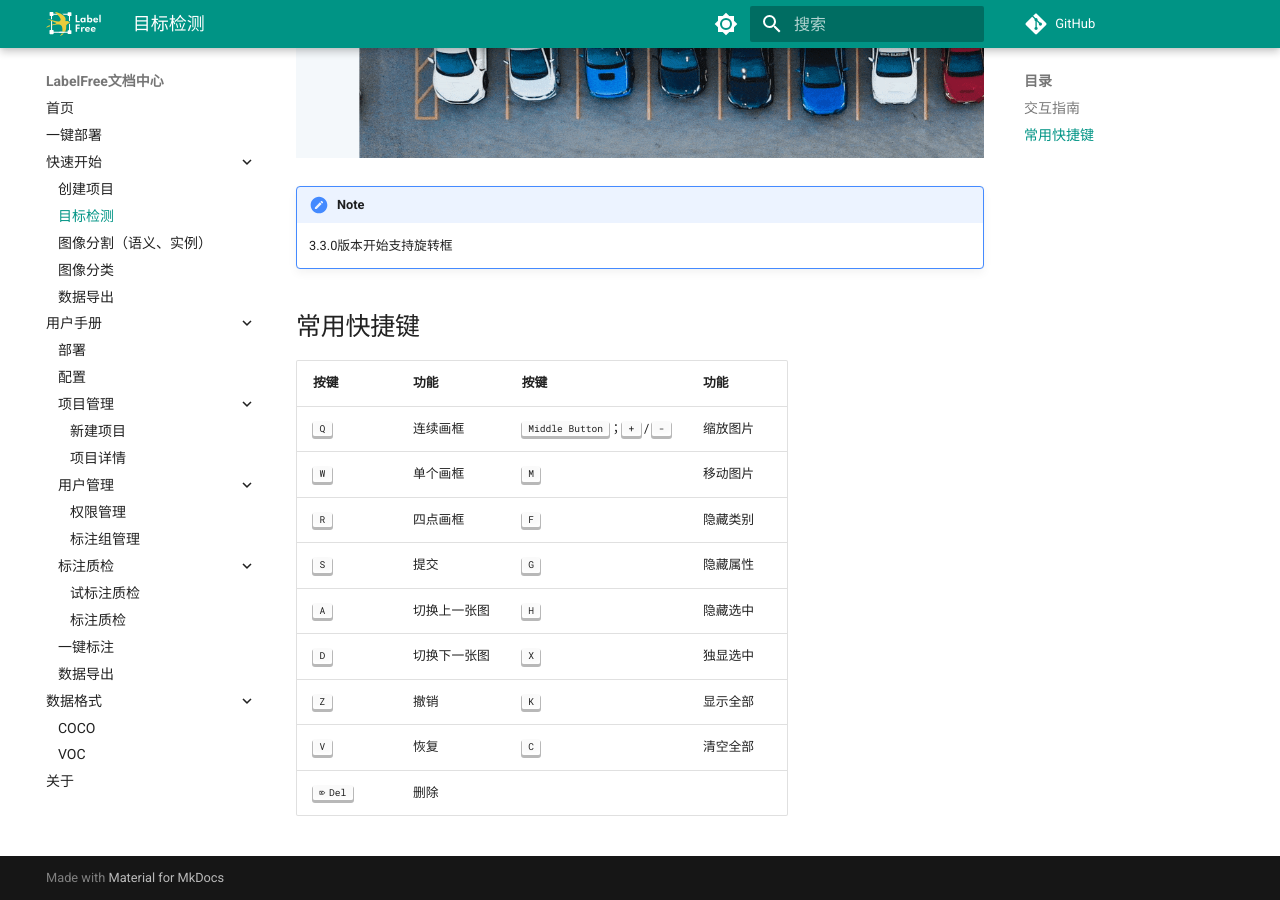
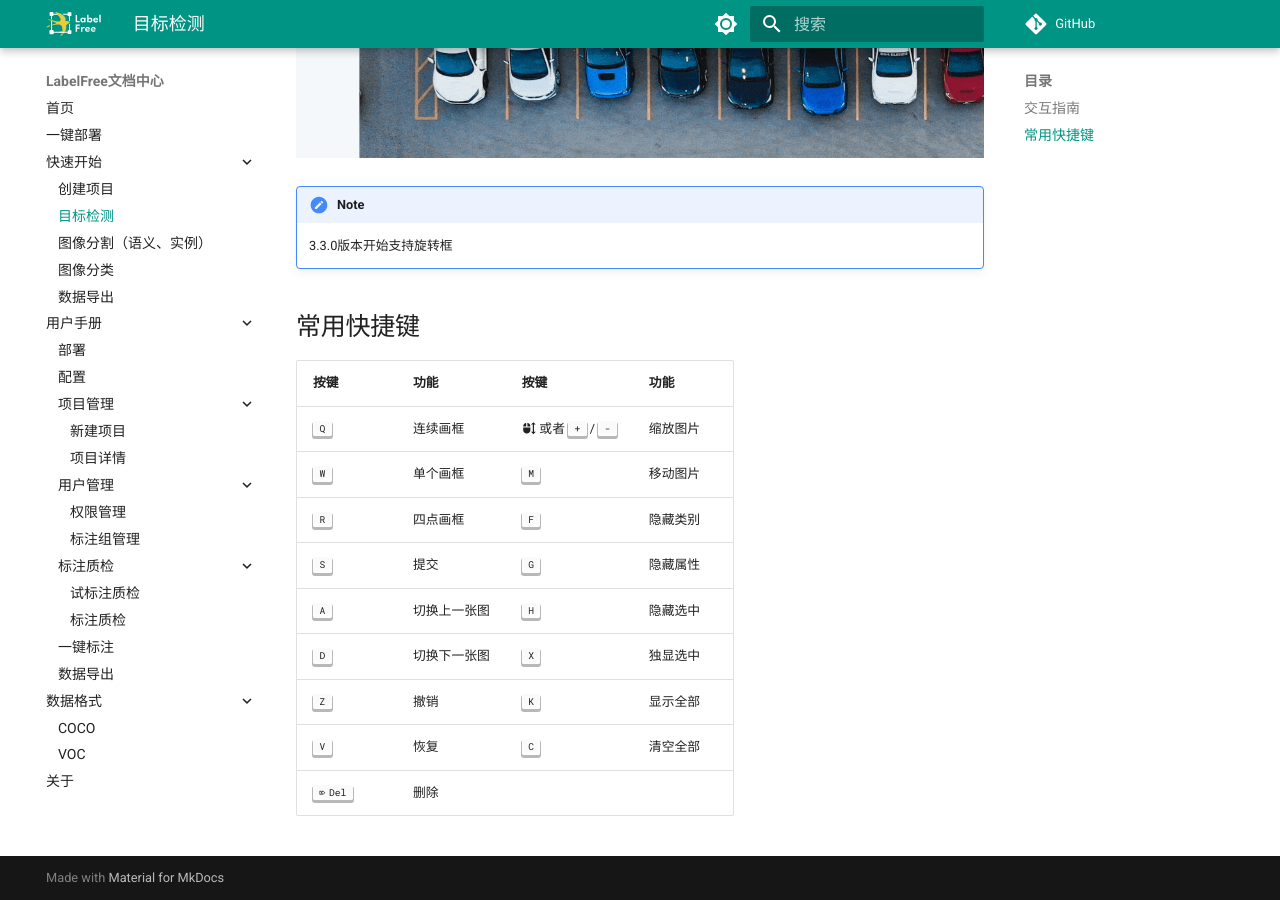
Before and after one commit to IndustryEssentials/label-free, an MkDocs documentation site: the page built from docs/chapters/box.md, in a window 1280 px wide and 900 px high, scrolled down 517 px. Built offline with MkDocs 1.6.1 and Material for MkDocs 9.7.7, drawn with Linux system fonts in a browser that asks for light colours; comment, search, counter and statistics services are not loaded.

Commit message:
update doc

```diff
--- a/docs/chapters/box.md
+++ b/docs/chapters/box.md
@@ -9,14 +9,14 @@
 
 ## 常用快捷键
 
-| 按键    | 功能         | 按键                               | 功能     |
-| ------- | ------------ | ---------------------------------- | -------- |
-| ++q++   | 连续画框     | ++mbutton++；++plus++ / ++hyphen++ | 缩放图片 |
-| ++w++   | 单个画框     | ++m++                              | 移动图片 |
-| ++r++   | 四点画框     | ++f++                              | 隐藏类别 |
-| ++s++   | 提交         | ++g++                              | 隐藏属性 |
-| ++a++   | 切换上一张图 | ++h++                              | 隐藏选中 |
-| ++d++   | 切换下一张图 | ++x++                              | 独显选中 |
-| ++z++   | 撤销         | ++k++                              | 显示全部 |
-| ++v++   | 恢复         | ++c++                              | 清空全部 |
-| ++del++ | 删除         |                                    |          |
+| 按键    | 功能         | 按键                                                      | 功能     |
+| ------- | ------------ | --------------------------------------------------------- | -------- |
+| ++q++   | 连续画框     | :material-mouse-move-vertical: 或者 ++plus++ / ++hyphen++ | 缩放图片 |
+| ++w++   | 单个画框     | ++m++                                                     | 移动图片 |
+| ++r++   | 四点画框     | ++f++                                                     | 隐藏类别 |
+| ++s++   | 提交         | ++g++                                                     | 隐藏属性 |
+| ++a++   | 切换上一张图 | ++h++                                                     | 隐藏选中 |
+| ++d++   | 切换下一张图 | ++x++                                                     | 独显选中 |
+| ++z++   | 撤销         | ++k++                                                     | 显示全部 |
+| ++v++   | 恢复         | ++c++                                                     | 清空全部 |
+| ++del++ | 删除         |                                                           |          |
```
Also changed, not shown: docs/chapters/classification.md (+1 -1 lines).
